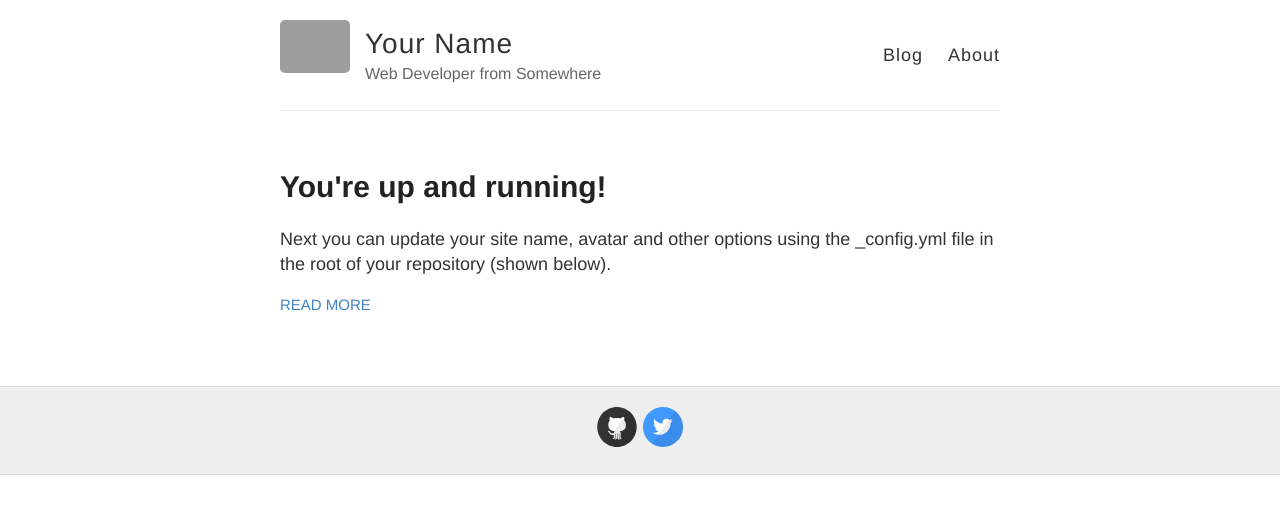
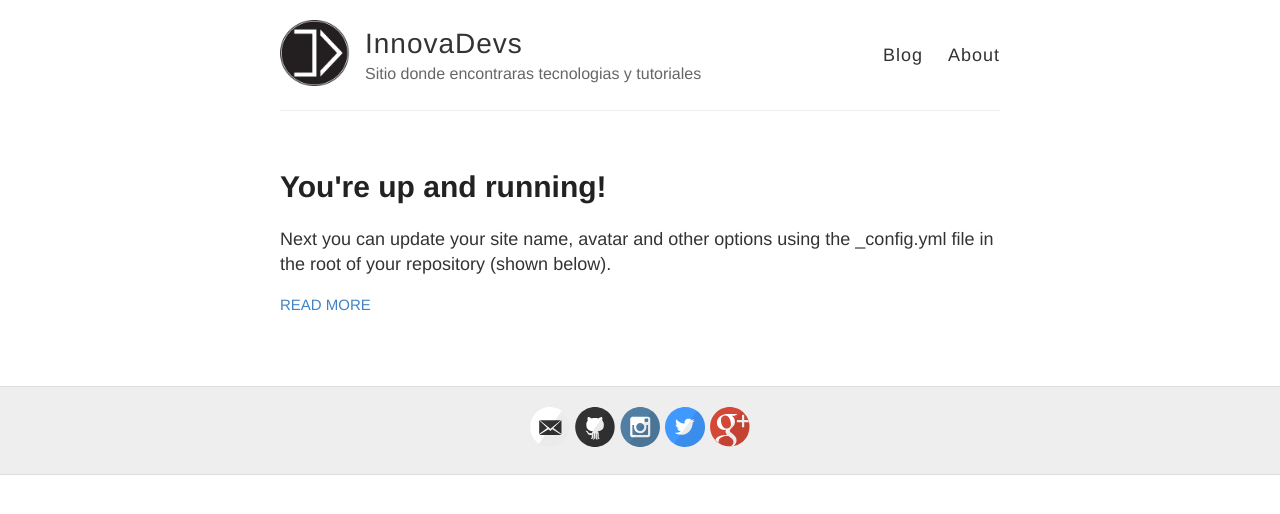
Before and after one commit to innovadevs/innovadevs.github.io, a Jekyll site: the page built from index.html, in a window 1280 px wide. Shown: the top 514 px of the page. Built offline with Jekyll 4.4.1, drawn with Linux system fonts in a browser that asks for light colours; grey boxes are pictures that could not be loaded.

Commit message:
update _config.yml

```diff
--- a/_config.yml
+++ b/_config.yml
@@ -3,13 +3,13 @@
 #
 
 # Name of your site (displayed in the header)
-name: Your Name
+name: InnovaDevs
 
 # Short bio or description (displayed in the header)
-description: Web Developer from Somewhere
+description: Sitio donde encontraras tecnologias y tutoriales
 
 # URL of your avatar or profile pic (you could use your GitHub profile pic)
-avatar: https://raw.githubusercontent.com/barryclark/jekyll-now/master/images/jekyll-logo.png
+avatar: https://raw.githubusercontent.com/innovadevs/innovadevs.github.io/master/images/logo.png
 
 #
 # Flags below are optional
@@ -18,18 +18,18 @@ avatar: https://raw.githubusercontent.com/barryclark/jekyll-now/master/images/je
 # Includes an icon in the footer for each username you enter
 footer-links:
   dribbble:
-  email:
+  email: innovadevs@gmail.com
   facebook:
   flickr:
-  github: barryclark/jekyll-now
-  instagram:
+  github: innovadevs
+  instagram: innovadevs
   linkedin:
   pinterest:
   rss: # just type anything here for a working RSS icon
-  twitter: jekyllrb
+  twitter: innovadevs
   stackoverflow: # your stackoverflow profile, e.g. "users/50476/bart-kiers"
   youtube: # channel/<your_long_string> or user/<user-name>
-  googleplus: # anything in your profile username that comes after plus.google.com/
+  googleplus: u/1/118359876019449699399
 
 
 # Enter your Disqus shortname (not your username) to enable commenting on posts
```
